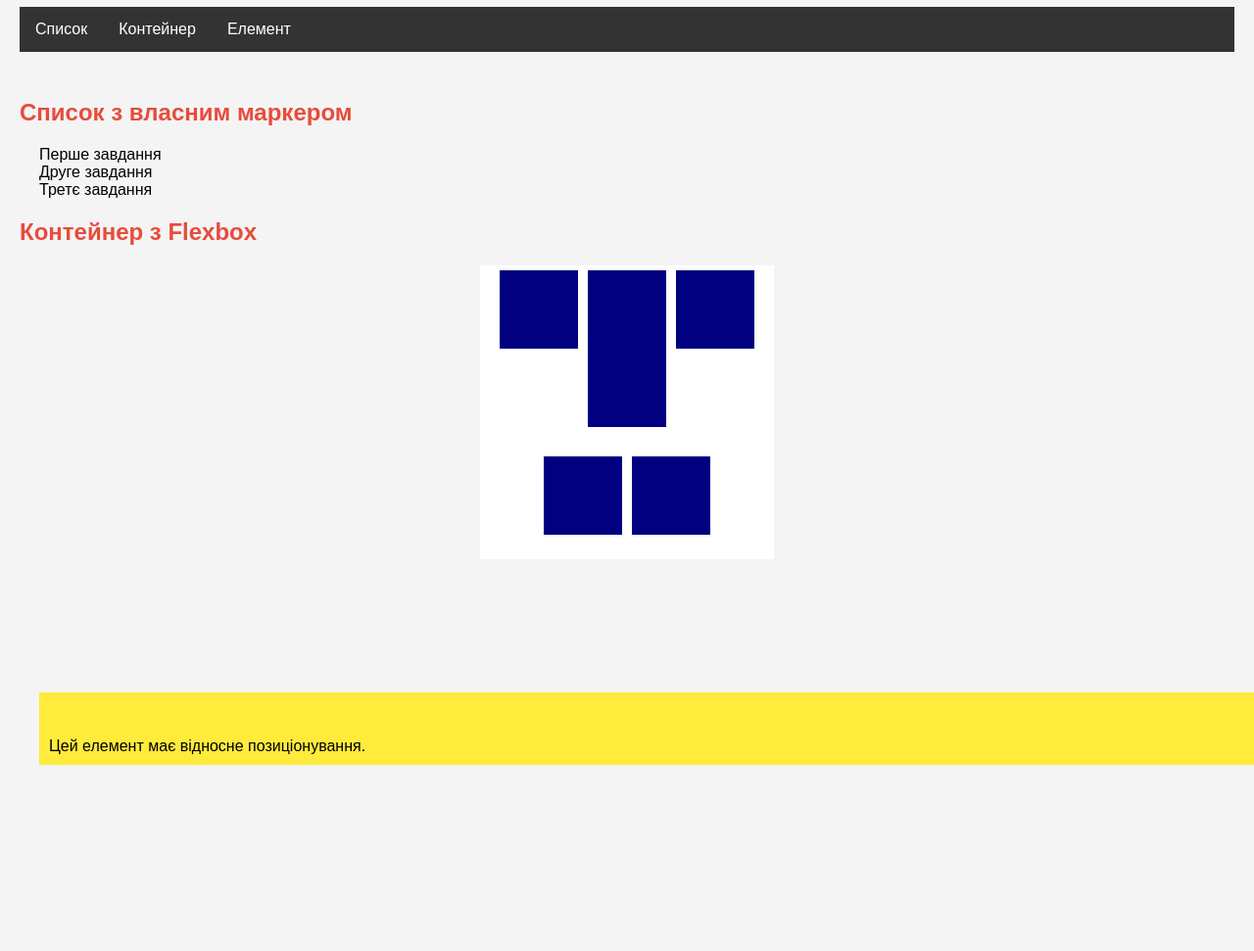
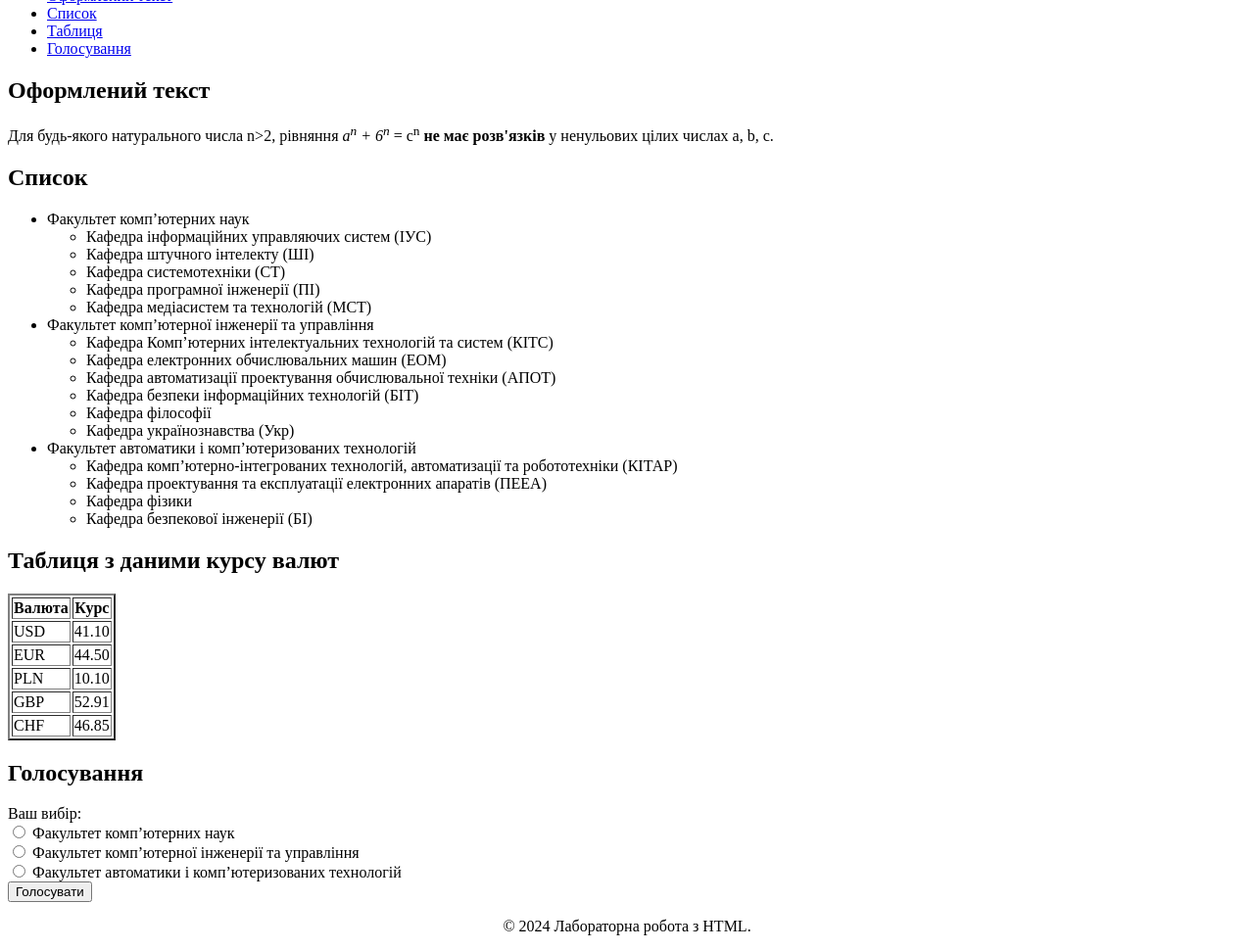
Before and after one commit to san4oska/LB1, a plain HTML site: page index.html in a window 1280 px wide. Shown: the part 93-1064 px from the top of the page at 98% size. Before the commit the page ends 874 px from the top, so only its background shows below. Drawn offline with Linux system fonts and the light colour scheme.

Commit message:
Add files via upload

```diff
--- a/index.html
+++ b/index.html
@@ -3,107 +3,94 @@
 <head>
     <meta charset="UTF-8">
     <meta name="viewport" content="width=device-width, initial-scale=1.0">
-    <title>Лабораторна робота з CSS</title>
-    <link rel="stylesheet" href="styles.css"> <!-- Підключення зовнішнього CSS -->
-    <style>
-        /* Внутрішні стилі */
-        body {
-            font-family: Arial, sans-serif;
-            background-color: #f4f4f4;
-            margin: 0;
-            padding: 20px;
-        }
-
-        .flex-container {
-            display: flex;
-            justify-content: center;
-            align-items: flex-start;
-            flex-wrap: wrap;
-            width: 300px;
-            height: 300px;
-            background-color: white;
-            margin: 0 auto;
-        }
-
-        .flex-item {
-            width: 80px;
-            height: 80px;
-            background-color: navy;
-            margin: 5px;
-        }
-
-        .flex-item.larger {
-            width: 80px;
-            height: 160px;
-        }
-
-        #special-element {
-            position: relative;
-            top: 700px;
-            left: 20px;
-            background-color: #ffeb3b;
-            padding: 10px;
-        }
-
-        .nav {
-            float: left;
-            width: 100%;
-            background-color: #333;
-            overflow: hidden;
-        }
-
-        .nav a {
-            float: left;
-            display: block;
-            color: white;
-            text-align: center;
-            padding: 14px 16px;
-            text-decoration: none;
-        }
-
-        .nav a:hover {
-            background-color: #ddd;
-            color: black;
-        }
-
-        ul.custom-list {
-            list-style-type: none;
-            padding: 0;
-        }
-
-        ul.custom-list li {
-            background: url('marker.png') no-repeat left center;
-            padding-left: 20px;
-        }
-    </style>
+    <title>Лабораторна робота №1</title>
 </head>
 <body>
-
-    <h1 style="color: #2c3e50; text-align: center;">Лабораторна робота з CSS</h1>
-
-    <div class="nav">
-        <a href="#selection1">Список</a>
-        <a href="#selection2">Контейнер</a>
-        <a href="#special-element">Елемент</a>
-    </div>
-
-    <div id="special-element">Цей елемент має відносне позиціонування.</div>
-
-    <h2 id="selection1">Список з власним маркером</h2>
-    <ul class="custom-list">
-        <li>Перше завдання</li>
-        <li>Друге завдання</li>
-        <li>Третє завдання</li>
-    </ul>
-
-    <h2 id="selection2">Контейнер з Flexbox</h2>
-    <div class="flex-container">
-        <div class="flex-item"></div>
-        <div class="flex-item larger"></div>
-        <div class="flex-item"></div>
-        <div class="flex-item"></div>
-        <div class="flex-item"></div>
-    </div>
-
+    <header>
+        <h1>Лабораторна робота з HTML</h1>
+    </header>
+    <nav>
+        <ul>
+            <li><a href="#saction1">Оформлений текст</a></li>
+            <li><a href="#saction2">Список</a></li>
+            <li><a href="#saction3">Таблиця</a></li>
+            <li><a href="#saction4">Голосування</a></li>
+        </ul>
+    </nav>
+    <main>
+            <h2 id="saction1">Оформлений текст</h2>
+            <p>Для будь-якого натурального числа n&gt;2, рівняння <i>a<sup>n</sup> + 6<sup>n</sup></i> = c<sup>n</sup> <b>не має розв'язків</b> у ненульових цілих числах a, b, c.</p>
+            <h2 id="saction2">Список</h2>
+                <ul>
+                    <li>Факультет комп’ютерних наук
+                        <ul>
+                            <li>Кафедра інформаційних управляючих систем (ІУС)</li>
+                            <li>Кафедра штучного інтелекту (ШІ)</li>
+                            <li>Кафедра системотехніки (СТ)</li>
+                            <li>Кафедра програмної інженерії (ПІ)</li>
+                            <li>Кафедра медіасистем та технологій (МСТ)</li>
+                        </ul>
+                    </li>
+                    <li>Факультет комп’ютерної інженерії та управління
+                        <ul>
+                            <li>Кафедра Комп’ютерних інтелектуальних технологій та систем (КІТС)</li>
+                            <li>Кафедра електронних обчислювальних машин (ЕОМ)</li>
+                            <li>Кафедра автоматизації проектування обчислювальної техніки (АПОТ)</li>
+                            <li>Кафедра безпеки інформаційних технологій (БІТ)</li>
+                            <li>Кафедра філософії</li>
+                            <li>Кафедра українознавства (Укр)</li>
+                        </ul>
+                    </li>
+                    <li>Факультет автоматики і комп’ютеризованих технологій
+                        <ul>
+                            <li>Кафедра комп’ютерно-інтегрованих технологій, автоматизації та робототехніки (КІТАР)</li>
+                            <li>Кафедра проектування та експлуатації електронних апаратів (ПЕЕА)</li>
+                            <li>Кафедра фізики</li>
+                            <li>Кафедра безпекової інженерії (БІ)</li>
+                        </ul>
+                    </li>
+                </ul>
+            <h2 id="saction3">Таблиця з даними курсу валют</h2>
+            <table border="2">
+                <tr>
+                    <th>Валюта</th>
+                    <th>Курс</th>
+                </tr>
+                <tr>
+                    <td>USD</td>
+                    <td>41.10</td>
+                </tr>
+                <tr>
+                    <td>EUR</td>
+                    <td>44.50</td>
+                </tr>
+                <tr>
+                    <td>PLN</td>
+                    <td>10.10</td>
+                </tr>
+                <tr>
+                    <td>GBP</td>
+                    <td>52.91</td>
+                </tr>
+                <tr>
+                    <td>CHF</td>
+                    <td>46.85</td>
+                </tr>
+            </table>
+            <h2 id="saction4">Голосування</h2>
+            <form>
+                <label for="vote">Ваш вибір:</label><br>
+                <input type="radio" id="option1" name="vote" value="option1">
+                <label for="option1">Факультет комп’ютерних наук</label><br>
+                <input type="radio" id="option2" name="vote" value="option2">
+                <label for="option2">Факультет комп’ютерної інженерії та управління</label><br>
+                <input type="radio" id="option3" name="vote" value="option3">
+                <label for="option3">Факультет автоматики і комп’ютеризованих технологій</label><br>
+                <input type="submit" value="Голосувати">
+            </form>
+    </main>
+    <footer style="text-align: center;">
+        <p>© 2024 Лабораторна робота з HTML.</p>
+    </footer>
 </body>
 </html>
```
